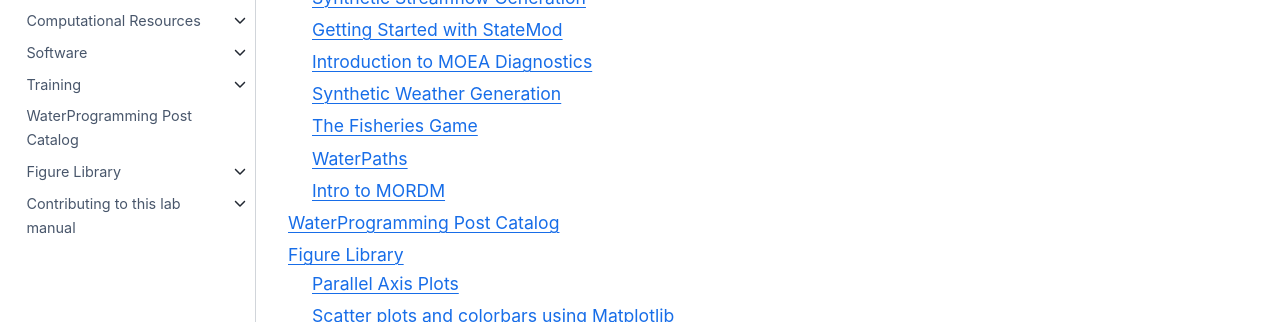
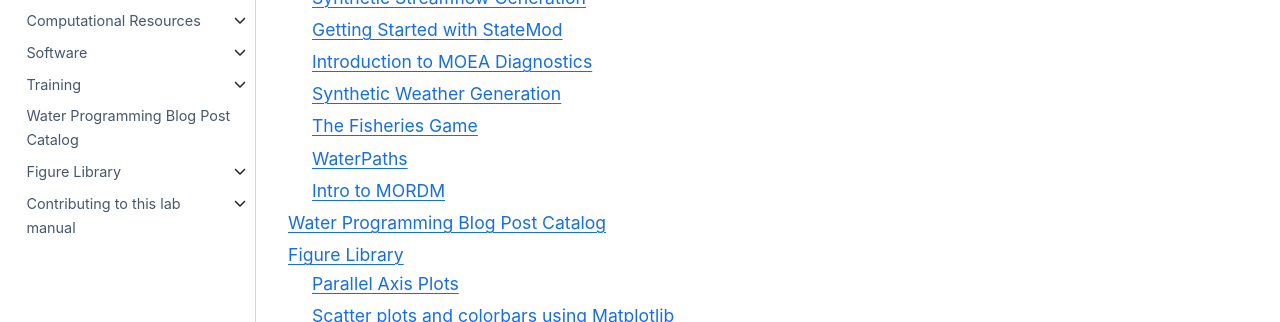
Before and after one commit to reedgroup/reedgroup.github.io, a Jupyter Book: the page built from docs/intro.md, in a window 1280 px wide and 900 px high, scrolled down 1515 px. Shown: the part 222-544 px from the top of the window. Built offline with Jupyter Book 1.0.4 settings and Sphinx 7.4.7 and the Sphinx Book theme 1.1.4, drawn with Linux system fonts in a browser that asks for light colours; pages that are not in the unit, such as notebooks, are missing from menus.

Commit message:
test manual html edit

```diff
--- a/docs/WaterProgramming/waterprogramming_post_catalog.md
+++ b/docs/WaterProgramming/waterprogramming_post_catalog.md
@@ -1,10 +1,10 @@
-# WaterProgramming Post Catalog
+# Water Programming Blog Post Catalog
 
-The table below contains posts from the [WaterProgramming](https://waterprogramming.wordpress.com/) written by Reed group members and collaborates over the last several words. Search by author, keyword, or title to filter the table.
+The table below contains posts from the [Water Programming Blog](https://waterprogramming.wordpress.com/) written by Reed group members and collaborates over the last several years. Search by author, keyword, or title to filter the table.
 
-<div style="position:relative; height: 800%;">
+<div style="position:relative; height: 100%;">
   <iframe src="post_catalog.html"
-  style="width: 100%; height: 500%;"
+  style="width: 100%; height: 100%;"
   frameborder="0" allowfullscreen>
   </iframe>
 </div>
```
Also changed, not shown: 2 other files.
